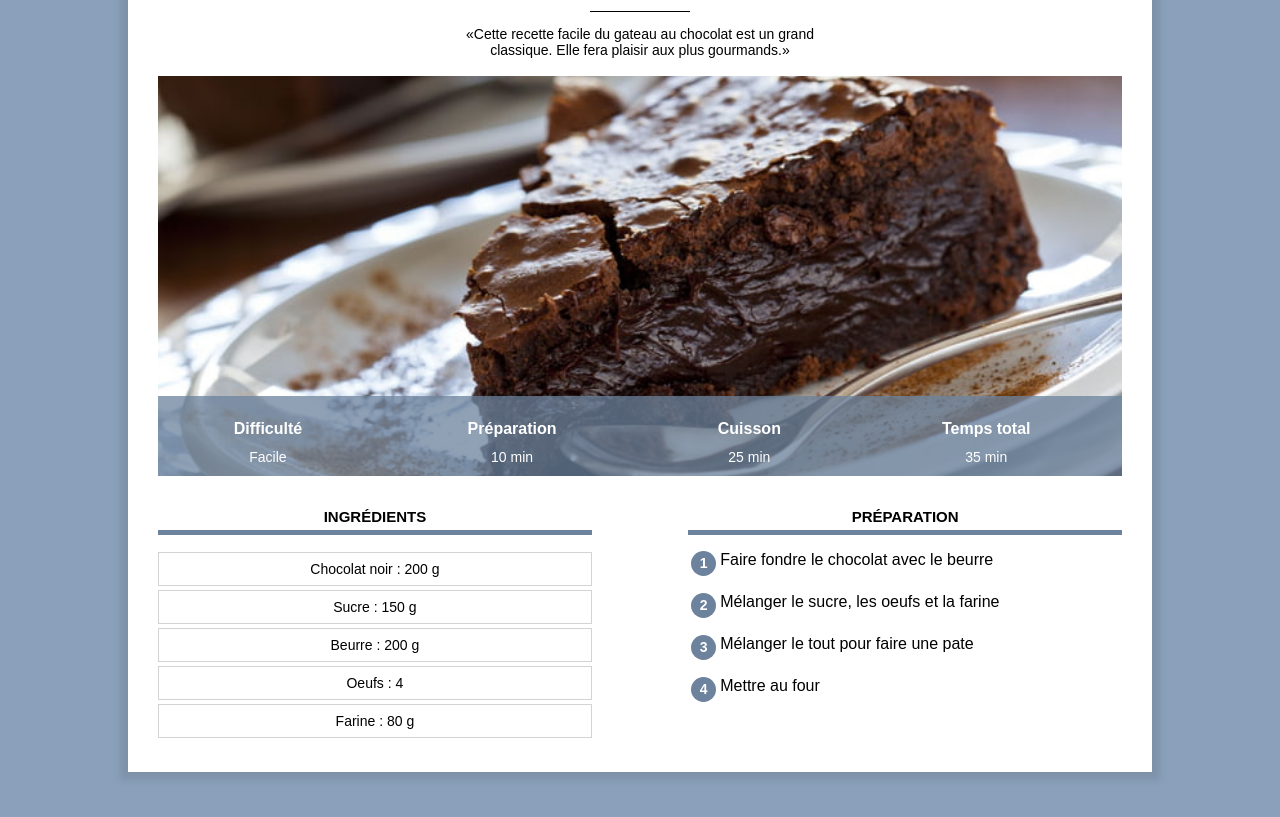
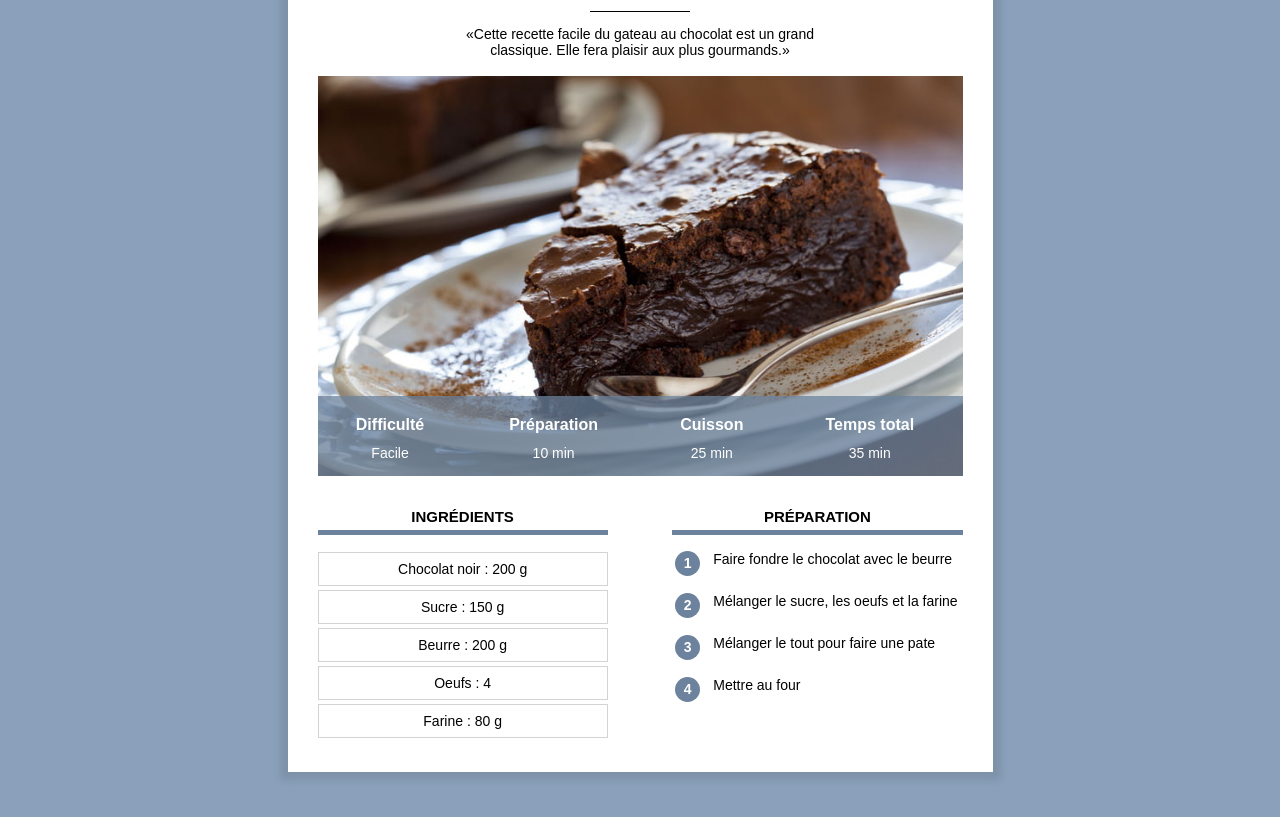
Before and after one commit to kevinlompo/site_recettes, a plain HTML site: page recette.html in a window 1280 px wide. Shown: the part 173-990 px from the top of the page. Drawn offline with Linux system fonts and the light colour scheme.

Commit message:
Add files via upload
update

```diff
--- a/default.css
+++ b/default.css
@@ -20,9 +20,8 @@ p.categorie {
 }
 div.contenu {
     background-color: white;
-    margin: 60px 10% 80px 10%;
-    padding: 0px 30px 30px 30px;
-    min-width: 350px;
+    margin: 40px 8px 40px 8px;
+    padding: 0px 8px 20px 8px;
     box-shadow: 0px 0px 8px 8px rgba(0, 0, 0, 0.1);
     overflow: visible;
 }
@@ -58,19 +57,24 @@ div.info {
 }
 
 table.info {
-    position: absolute; bottom: 0; width: 100%; color: white; background-color:#6C829DC0; height: 80px;
+    position: absolute;
+    bottom: 0;
+    width: 100%;
+    color: white;
+    background-color:#6C829DC0;
+    height: 50px;
 }
 
 table.info td {
     text-align: center;
-    font-size: 14px;
+    font-size: 12px;
     vertical-align: top;
 }
 
 table.info th {
-    font-size: 16px;
+    font-size: 14px;
     vertical-align: bottom;
-    padding: 8px;
+    padding-bottom: 8px;
 }
 
 img.info {
@@ -82,7 +86,7 @@ img.info {
 }
 
 div.colonne {
-    width: 45%;
+    width: 100%;
     margin-top: 20px;
 }
 
@@ -96,11 +100,6 @@ div.colonne h2 {
 
 div.colonne1 {
     display: inline-block;
-    margin-right: 10%;
-}
-
-div.colonne2 {
-    float: right;
 }
 
 div.ingredients p {
@@ -129,7 +128,7 @@ table.preparation td {
     vertical-align: top;
 }
 
-table.preparation td.table.preparatio {
+table.preparation td.preparation_etape {
     font-size: 14px;
     padding-left: 10px;
     padding-bottom: 10px;
@@ -138,3 +137,44 @@ table.preparation td.table.preparatio {
 table.preparation tr {
     height: 40px;
 }
+
+/*Styles pour ordinateur*/
+@media only screen and (min-width: 768px) {
+    div.contenu {
+        margin: 60px 10% 80px 10%;
+        padding: 0px 30px 30px 30px;
+        min-width: 350px;
+    }
+
+    table.info {
+        height: 80px;
+    }
+
+    table.info th {
+        font-size: 16px;
+    }
+
+    table.info td {
+        font-size: 14px;
+    }
+
+    div.colonne {
+        width: 45%;
+    }
+
+    div.colonne1 {
+        margin-right: 10%;
+    }
+
+    div.colonne2 {
+        float: right;
+    }
+}
+
+@media only screen and (min-width: 900px) {
+    div.contenu {
+        margin-left: auto;
+        margin-right: auto;
+        width: 645px;
+    }
+}
--- a/recette.html
+++ b/recette.html
@@ -3,6 +3,7 @@
 
     <head>
         <meta charset="UTF-8">
+        <meta name="viewport" content="width=device-width, initial-scale=1.0">
         <title>Gateau au chocolat</title>
         <link rel="stylesheet" type="text/css" href="default.css">
     </head>
```
